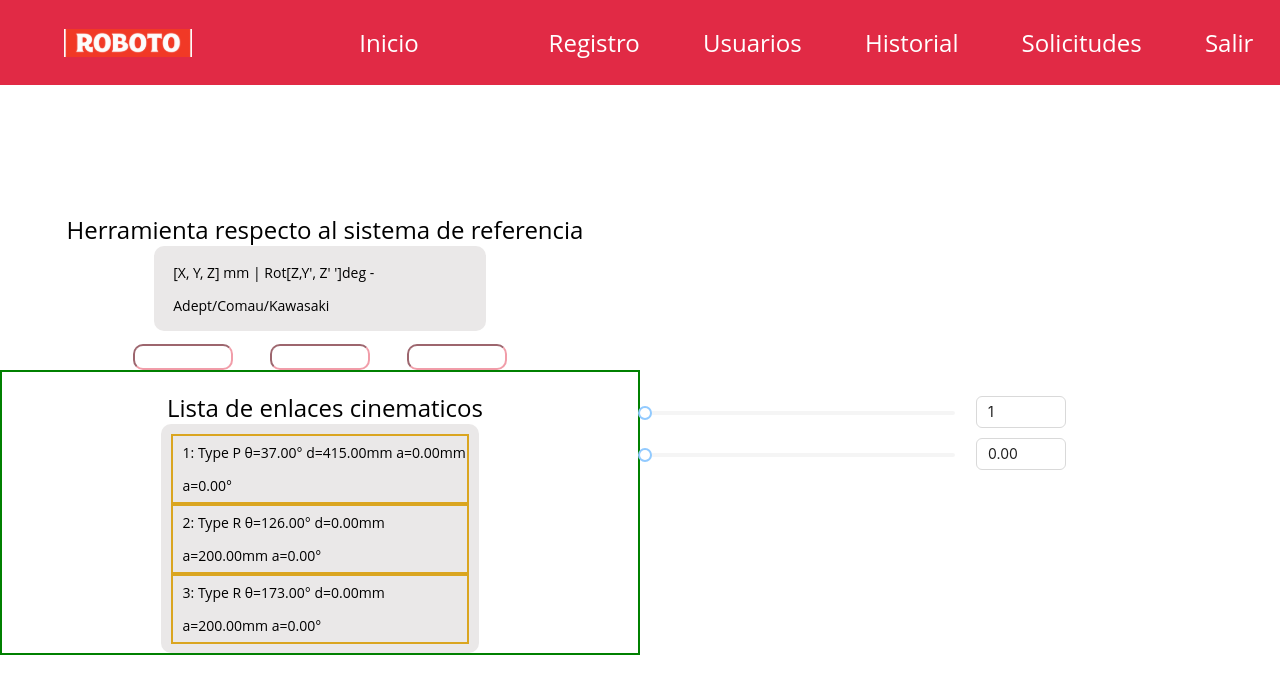
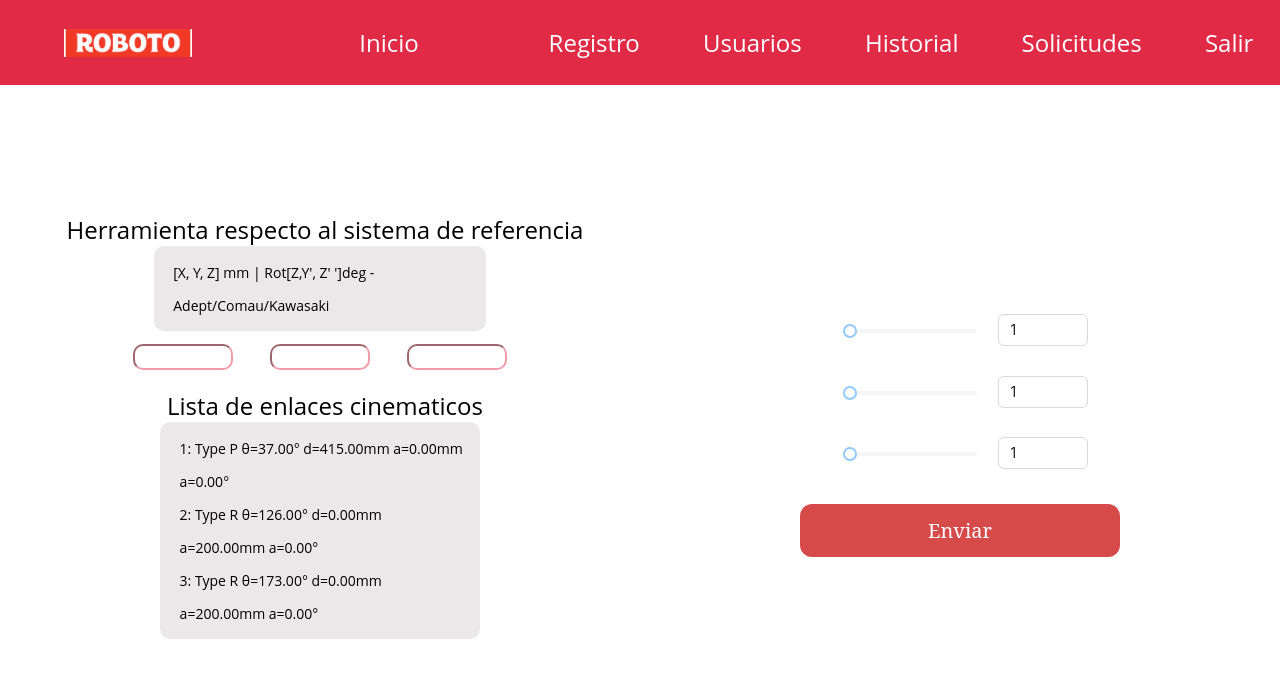
Before and after one commit to LuisAlejandro2003/Roboto, a React (Vite) app: page /PilotajesAdmin in a window 1280 px wide. Shown: the top 694 px of the page. Built offline with nearby package versions, Linux system fonts and the light colour scheme.

Commit message:
Pagina pilotajes_admin finalizada

```diff
--- a/package.json
+++ b/package.json
@@ -9,7 +9,11 @@
     "preview": "vite preview"
   },
   "dependencies": {
+    "@chakra-ui/react": "^2.5.1",
+    "@emotion/react": "^11.10.6",
+    "@emotion/styled": "^11.10.6",
     "antd": "^5.2.3",
+    "framer-motion": "^10.0.1",
     "react": "^18.2.0",
     "react-dom": "^18.2.0",
     "react-router-dom": "^6.8.1",
--- /dev/null
+++ b/src/assets/components/atoms/Button.jsx
@@ -0,0 +1,27 @@
+import styled from "styled-components";
+const StyledButton = styled.button`
+background: #D74A4A;
+border-radius: 12px;
+text-align: center;
+font-size: 20px;
+font-family: Noto Serif;
+color: #fff;
+padding: 2% 20%;
+border: none;
+margin-top:4% ;
+&:hover{
+    background: #FDEDED;
+    border: none;
+    color: black;
+}
+`;
+
+function Button({name}) {
+    return (
+    <>
+    <StyledButton type={"button"}>{name}</StyledButton>
+    </>
+     );
+}
+
+export default Button;
--- a/src/assets/components/atoms/Range.jsx
+++ b/src/assets/components/atoms/Range.jsx
@@ -10,7 +10,7 @@ const IntegerStep = () => {
       <Col span={12}>
         <Slider
           min={1}
-          max={20}
+          max={180}
           onChange={onChange}
           value={typeof inputValue === 'number' ? inputValue : 0}
         />
@@ -18,7 +18,7 @@ const IntegerStep = () => {
       <Col span={4}>
         <InputNumber
           min={1}
-          max={20}
+          max={180}
           style={{
             margin: '0 16px',
           }}
@@ -39,27 +39,7 @@ const DecimalStep = () => {
   };
   return (
     <Row>
-      <Col span={12}>
-        <Slider
-          min={0}
-          max={1}
-          onChange={onChange}
-          value={typeof inputValue === 'number' ? inputValue : 0}
-          step={0.01}
-        />
-      </Col>
-      <Col span={4}>
-        <InputNumber
-          min={0}
-          max={1}
-          style={{
-            margin: '0 16px',
-          }}
-          step={0.01}
-          value={inputValue}
-          onChange={onChange}
-        />
-      </Col>
+
     </Row>
   );
 };
--- /dev/null
+++ b/src/assets/components/molecules/RangeGroup.jsx
@@ -0,0 +1,44 @@
+import styled from 'styled-components';
+import Range from "../atoms/Range";
+import Button from '../atoms/Button';
+const StyledWrapperContainerRangeGroup = styled.div`
+  width: 100%;
+ flex-direction:column;
+  display: flex;
+  justify-content: center;
+  align-items: center;
+  /* border: 2px solid red; */
+`;
+
+const StyledWrapperContainerRange = styled.div`
+
+  width: 50%;
+  height: 20%;
+  padding-top:3%;
+  padding-left:7%;
+  display: flex;
+  justify-content: center;
+  align-items: center;
+  /* border: 2px solid green; */
+`;
+
+
+const RangeGroup = () => {
+    return (
+    <StyledWrapperContainerRangeGroup>
+      <StyledWrapperContainerRange>
+      <Range></Range>
+      </StyledWrapperContainerRange>
+      <StyledWrapperContainerRange>
+      <Range></Range>
+      </StyledWrapperContainerRange>
+      <StyledWrapperContainerRange>
+      <Range></Range>
+      </StyledWrapperContainerRange>
+      <Button name="Enviar"></Button>
+    </StyledWrapperContainerRangeGroup>
+
+     );
+}
+
+export default RangeGroup;
--- a/src/assets/components/organism/BodyPilotajesAdmin.jsx
+++ b/src/assets/components/organism/BodyPilotajesAdmin.jsx
@@ -2,7 +2,25 @@ import styled from "styled-components";
 import GroupText from "../molecules/GroupText";
 import HerramientasAdmin from "../molecules/HerramientasAdmin";
 import ListEnlaces from "./ListEnlaces";
-import Range from "../atoms/Range";
+import RangeGroup from "../molecules/RangeGroup";
+
+const BodyPilotajesAdmin = () => {
+  return (
+      <StyledWrapperContainer>
+
+        <StyledWrapperContainerLeft>
+         <HerramientasAdmin></HerramientasAdmin>
+         <GroupText></GroupText>
+         <ListEnlaces></ListEnlaces>
+        </StyledWrapperContainerLeft>
+
+        <StyledWrapperContainerRight>
+        <RangeGroup></RangeGroup>
+        </StyledWrapperContainerRight>
+        </StyledWrapperContainer>
+  );
+};
+
 const StyledWrapperContainerLeft = styled.div`
   width: 50%;
   height: 100%;
@@ -31,21 +49,6 @@ const StyledWrapperContainer = styled.div`
   padding-top:10%
 `;
 
-const BodyPilotajesAdmin = () => {
-  return (
-      <StyledWrapperContainer>
 
-        <StyledWrapperContainerLeft>
-         <HerramientasAdmin></HerramientasAdmin>
-         <GroupText></GroupText>
-         <ListEnlaces></ListEnlaces>
-        </StyledWrapperContainerLeft>
-
-        <StyledWrapperContainerRight>
-          <Range></Range>
-        </StyledWrapperContainerRight>
-        </StyledWrapperContainer>
-  );
-};
 
 export default BodyPilotajesAdmin;
--- a/src/assets/components/organism/ListEnlaces.jsx
+++ b/src/assets/components/organism/ListEnlaces.jsx
@@ -22,7 +22,7 @@ const StyledWrapperContainer = styled.div`
   justify-content: space-around;
   align-items: center;
   padding-top:3%;
-  border: 2px solid green;
+  /* border: 2px solid green; */
 `;
 const ContainerLabel = styled.div`
   display: flex;
@@ -30,7 +30,7 @@ const ContainerLabel = styled.div`
   height: 33%;
   justify-content: space-around;
   align-items: center;
-  border: 2px solid goldenrod;
+  /* border: 2px solid goldenrod; */
 `;
 
 const ListEnlaces = () => {
--- a/src/assets/pages/PilotajesAdmin.jsx
+++ b/src/assets/pages/PilotajesAdmin.jsx
@@ -1,7 +1,7 @@
 import Navbar from "../components/organism/Navbar";
 import styles from "../../assets/components/styles/PilotajesAdmin.css"
 import BodyPilotajesAdmin from "../components/organism/BodyPilotajesAdmin";
-import ListEnlaces from "../components/organism/ListEnlaces";
+
 const PilotajesAdmin = () => {
     return (
         <>
@@ -12,5 +12,4 @@ const PilotajesAdmin = () => {
 
      );
 }
-
 export default PilotajesAdmin;
```
Also changed, not shown: src/assets/components/molecules/BodyPilotajesAdmin.jsx (+48 -49 lines), src/assets/components/molecules/RedesSociales.jsx (deleted, +0 -7 lines), 1 other file (tests, documents, lock files or other folders).
